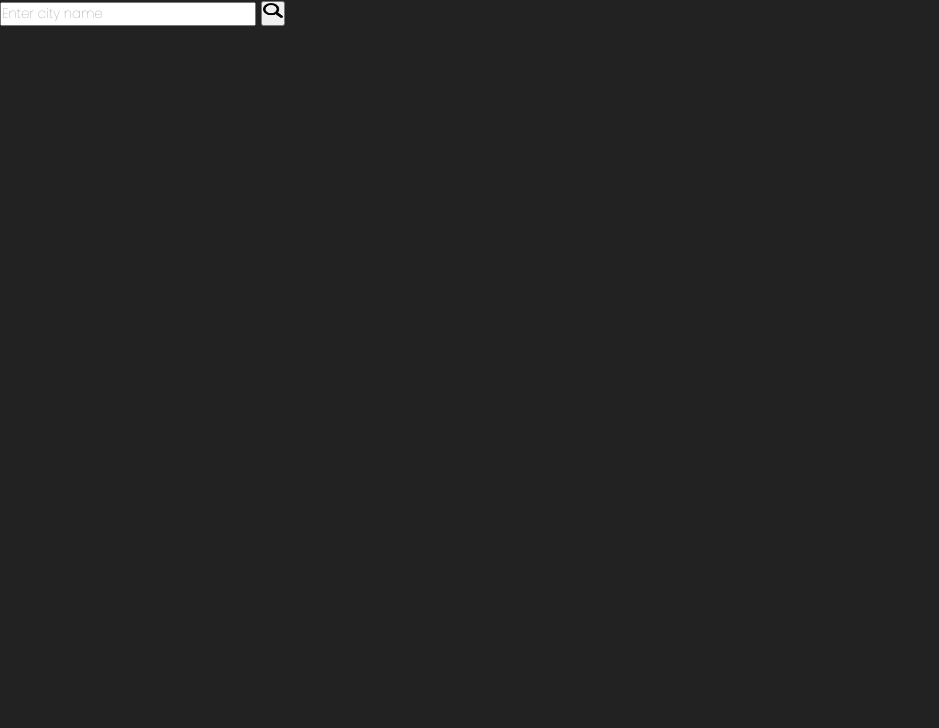
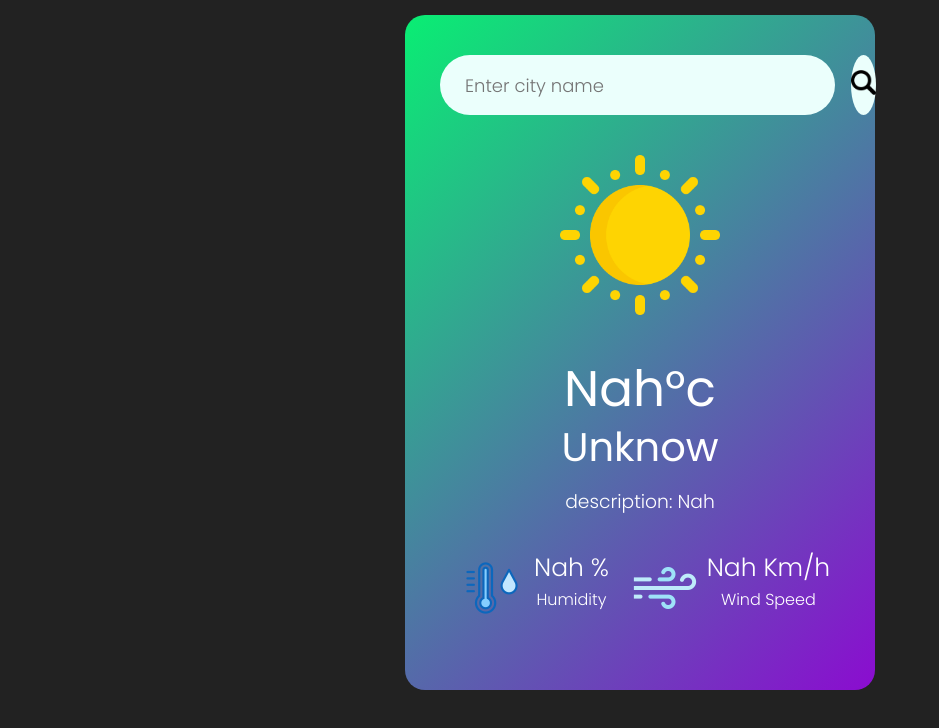
Before and after one commit to Chalongrath-Kodsriwong/Rest-API-Weather, a plain HTML site: page index.html in a window 1280 px wide. Shown: the whole page, without its empty margins (0-939 px from the left). Drawn offline with Linux system fonts and the light colour scheme.

Commit message:
Add files via upload

```diff
--- a/app.js
+++ b/app.js
@@ -0,0 +1,56 @@
+const apiKey = "e0024578618a4e93dc685e09b9957e7d";
+const apiUrl = "https://api.openweathermap.org/data/2.5/weather?units=metric&q=";
+
+const searchBox = document.querySelector(".search input");
+const searchBtn = document.querySelector(".search button");
+const weatherIcon = document.querySelector(".weather-icon");
+
+async function checkWeather(city){
+    const response = await fetch(apiUrl + city + `&appid=${apiKey}`);
+    var data = await response.json();
+
+    console.log(data);
+
+    document.querySelector(".city").innerHTML = data.name;
+    document.querySelector(".temp").innerHTML = Math.round(data.main.temp) + " °c";
+    document.querySelector(".humidity").innerHTML = data.main.humidity + "%";
+    document.querySelector(".wind").innerHTML = data.wind.speed + "Km/h";
+    document.querySelector(".description h3").innerHTML = "description: " + data.weather[0].description;
+
+    // Handle weather icons based on the main weather condition
+    const weatherCondition = data.weather[0].main;
+
+    if (weatherCondition === "Clouds") {
+        weatherIcon.src = "images/Clouds.png";
+    } else if (weatherCondition === "Clear") {
+        weatherIcon.src = "images/Sun_Clear.png";
+    } else if (weatherCondition === "Rain") {
+        weatherIcon.src = "images/rainy_day.png";
+    } else if (weatherCondition === "Drizzle") {
+        weatherIcon.src = "images/Drizzle.png";
+    } else if (weatherCondition === "Mist") {
+        weatherIcon.src = "images/Mist.png";
+    } else {
+        // Fallback image if the weather condition is not covered
+        weatherIcon.src = "images/default.png";
+    }
+
+    // document.querySelector(".weather").style.display = "block";
+}
+
+searchBtn.addEventListener("click", () => {
+    checkWeather(searchBox.value);
+});
+
+// async
+async function fetchData() {
+    return "Data received"; // Return ค่าเป็น Promise.resolve("Data received")
+}
+
+fetchData().then(result => console.log(result)); // จะแสดง "Data received"
+
+// async and await
+async function fetchData2() {
+    const result = await fetchData(); // รอให้ someAsyncOperation() เสร็จสิ้นก่อน
+    console.log(result);
+}
--- a/index.html
+++ b/index.html
@@ -12,6 +12,34 @@
             <input type="text" placeholder="Enter city name" spellcheck="false">
             <button><img src="images/Search.png" alt="Search_icon"></button>
         </div>
+        <div class="weather">
+            <img src="images/Sun_Clear.png" alt="rain img" class="weather-icon">
+
+            <h1 class="temp">Nah°c</h1>
+            <h2 class="city">Unknow</h2>
+
+            <div class="description">
+                <h3>description: Nah</h3>
+            </div>
+
+            <div class="details">
+                <div class="col">
+                    <img src="images/Humidity.png" alt="humidity_img">
+                    <div>
+                        <p class="humidity">Nah %</p>
+                        <p>Humidity</p>
+                    </div>
+                </div>
+                <div class="col">
+                    <img src="images/wind.png" alt="humidity_img">
+                    <div>
+                        <p class="wind">Nah Km/h</p>
+                        <p>Wind Speed</p>
+                    </div>
+                </div>
+            </div>
+
+        </div>
     </div>
 </body>
 <script src="app.js"></script>
--- a/style.css
+++ b/style.css
@@ -5,7 +5,7 @@
     padding: 0;
     box-sizing: border-box;
     font-family: "Poppins", system-ui;
-    font-weight: 100;
+    font-weight: 300;
     font-style: normal;
 }
 
@@ -13,7 +13,122 @@ body{
     background: #222;
 }
 
+.search input{
+    /* height: 30px; */
+    width: auto;
+}
+
+/* Search Icon */
 .search img{
-    width: 20px;
-    height: 15px;
+    width: 45px;
+    /* height: 20px; */
 }
+
+/* Weather img */
+.weather img{
+    margin-top: 40px;
+    margin-bottom: 30px;
+    width: 10rem;
+}
+
+.card{
+    width: 90%;
+    max-width: 470px;
+    background: linear-gradient(135deg, #09ee73, #8b0cd0);
+    color: #fff;
+    margin: 15px auto 0;
+    border-radius: 20px;
+    padding: 40px 35px;
+    text-align: center;
+}
+
+.search{
+    width: 100%;
+    display: flex;
+    align-items: center;
+    justify-content: space-between;
+}
+
+.search input{
+    border: 0;
+    outline: 0;
+    background: #ebfffc;
+    color: #555;
+    padding: 10px 25px;
+    height: 60px;
+    border-radius: 30px;
+    flex: 1;
+    margin-right: 16px;
+    font-size: 18px;
+}
+
+/* Edit boder buton Search */
+.search button{
+    border: 0;
+    outline: 0;
+    background: #ebfffc;
+    border-radius: 50%;
+    width: 60px;
+    height: 60px;
+    cursor: pointer;
+}
+
+/* Edit icon Search Size*/
+.search button img{
+    width: 25px;
+}
+
+.weather-icon{
+    width: 170px;
+    margin-top: 30px;
+}
+
+.weather h1{
+    font-size: 50px;
+    font-weight: 400;
+}
+
+.weather h2{
+    font-size: 40px;
+    font-weight: 400;
+    margin-top: -10px;
+}
+
+.weather .description{
+    /* outline: 1px solid red; */
+    margin-top: 10px;
+}
+
+.details{
+    /* outline: 1px solid saddlebrown; */
+    display: flex;
+    align-items: center;
+    justify-content: space-between;
+    padding: 0 10px;
+}
+
+.col{
+    /* outline: 1px solid red; */
+    display: flex;
+    align-items: center;
+    text-align: center;
+}
+
+.details .col div {
+    /* outline: 1px solid rebeccapurple; */
+    margin-left: 10px;
+}
+
+.col img{
+    width: 4rem;
+    margin-left: 10px;
+}
+
+.humidity, .wind{
+    font-size: 25px;
+    margin-top: -6px;
+}
+
+/* .weather{
+    display: none;
+} */
```
Also changed, not shown: Note.txt (added), 1 other file.
